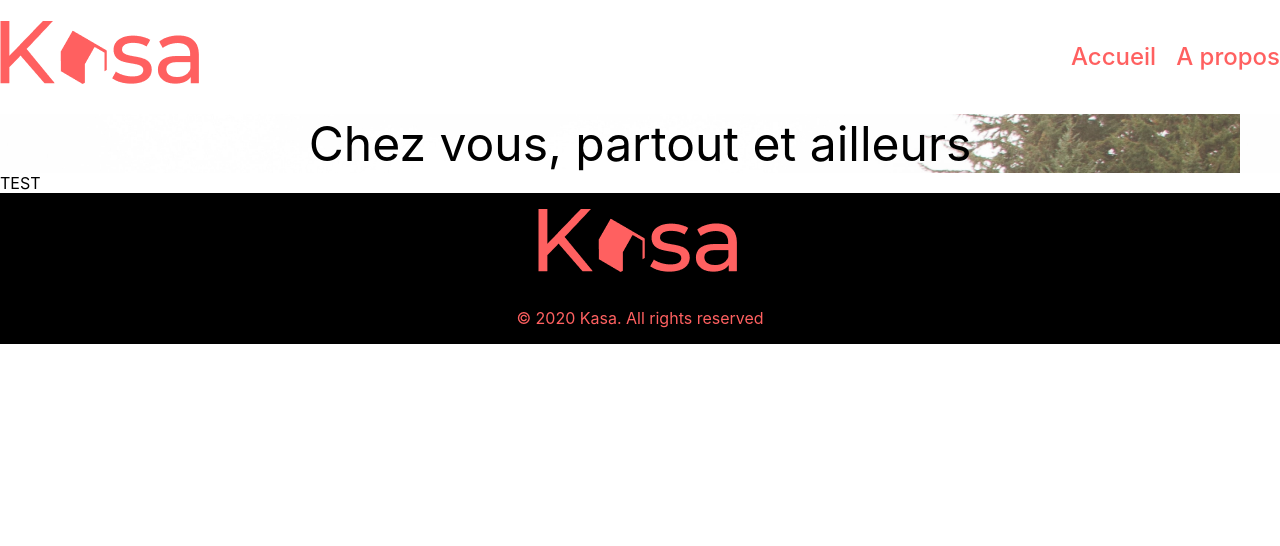
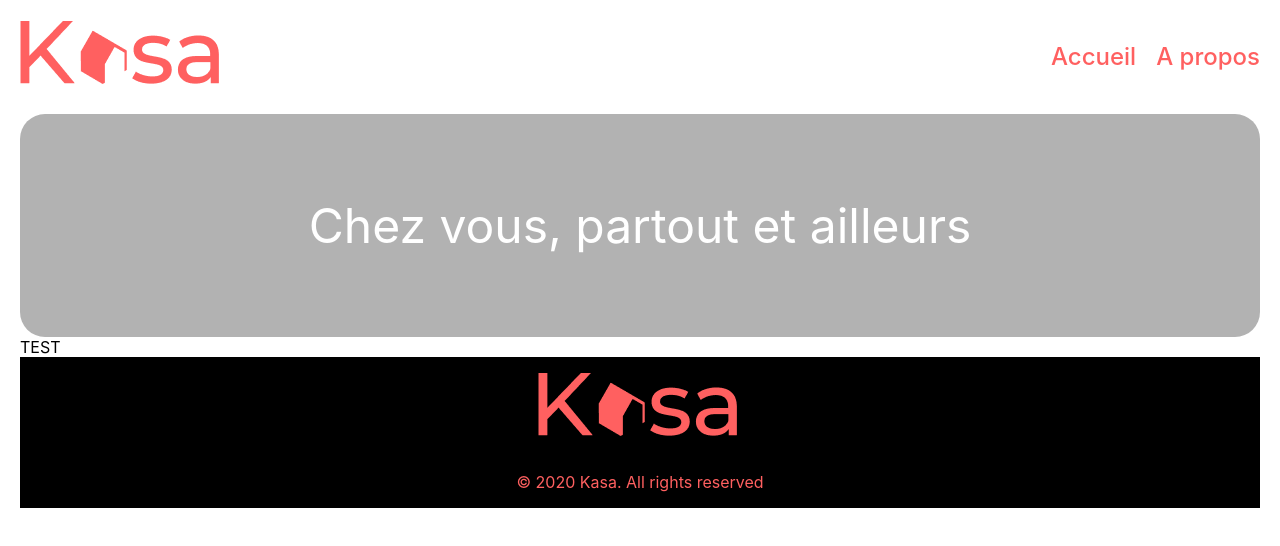
Before and after one commit to Myzaka/Projet-Kasa, a React (Create React App) app in the folder kasa/: page / in a window 1280 px wide. Shown: the top 546 px of the page. Built offline with nearby package versions, Linux system fonts and the light colour scheme.

Commit message:
Bandeau image et largeur page

```diff
--- a/kasa/src/index.css
+++ b/kasa/src/index.css
@@ -1,5 +1,6 @@
 body {
-  margin: 0;
+  margin: auto;
+  max-width: 1240px;
   font-family: -apple-system, BlinkMacSystemFont, 'Segoe UI', 'Roboto', 'Oxygen',
     'Ubuntu', 'Cantarell', 'Fira Sans', 'Droid Sans', 'Helvetica Neue',
     sans-serif;
--- a/kasa/src/style/root.css
+++ b/kasa/src/style/root.css
@@ -2,10 +2,18 @@
 
 .bandeauHome {
 
-    background-image: url('bandeauHome__paysage.png');
     background-image: url('./../assets/images/bandeauHome__paysage.png');
+    background-size:contain;
+    object-fit: fill;
+    width: 1240px;
+    height : 223px;
     display: flex;
     justify-content: center;
     align-items: center;
     font-size: 48px;
+    color:white;
+    mix-blend-mode: darken;
+    background: #000000;
+    opacity: 0.3;
+    border-radius: 25px;
 }
```
